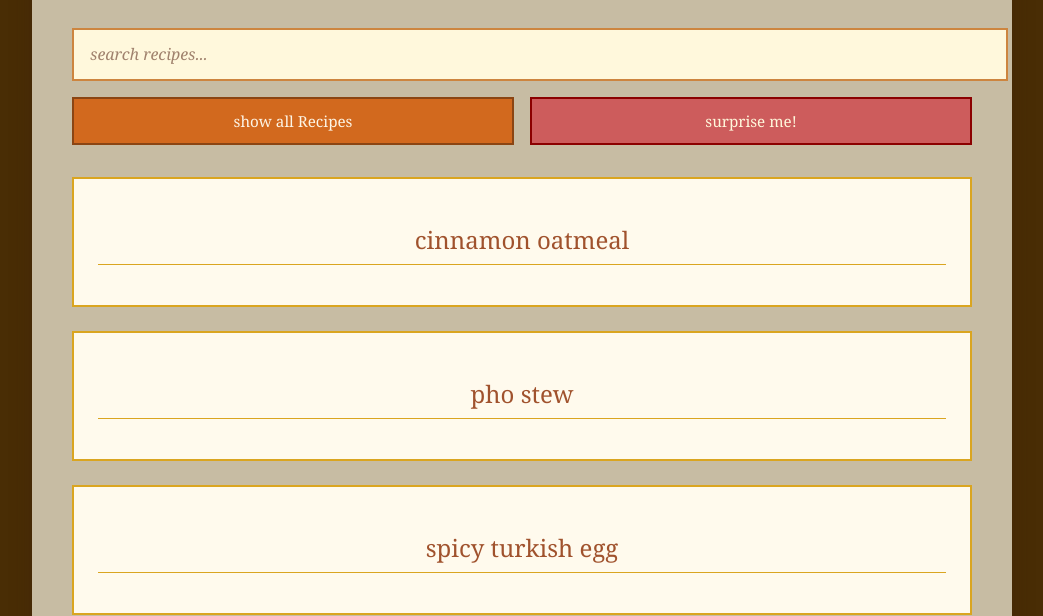
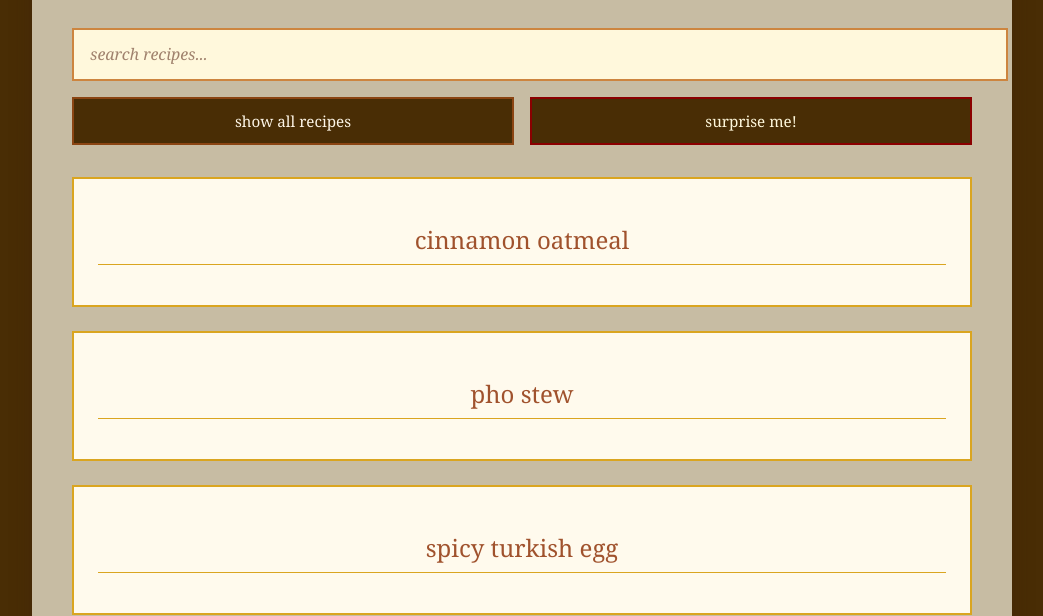
Before and after one commit to mayalh22/recipe, a plain HTML site: page index.html in a window 1280 px wide. Shown: the part 184-800 px from the top of the page, without its empty margins (118-1161 px from the left). Drawn offline with Linux system fonts and the light colour scheme.

Commit message:
fixed buttons show all and rndm styling

```diff
--- a/index.html
+++ b/index.html
@@ -21,7 +21,7 @@
     <div class="actions">
       <input type="text" id="searchBox" placeholder="search recipes..." />
       <div class="button-group">
-      <button id="showAllBtn">show all Recipes</button>
+      <button id="showAllBtn">show all recipes</button>
       <button id="randomBtn">surprise me!</button>
     </div>
     </div>
--- a/styles.css
+++ b/styles.css
@@ -177,7 +177,7 @@ footer {
 }
 
 #showAllBtn {
-  background: #d2691e;
+  background: #492d05;
   color: #fdf5e6;
   border-color: #8b4513;
 }
@@ -188,7 +188,7 @@ footer {
 }
 
 #randomBtn {
-  background: #cd5c5c;
+  background: #492d05;
   color: #fff8dc;
   border-color: #8b0000;
 }
```
